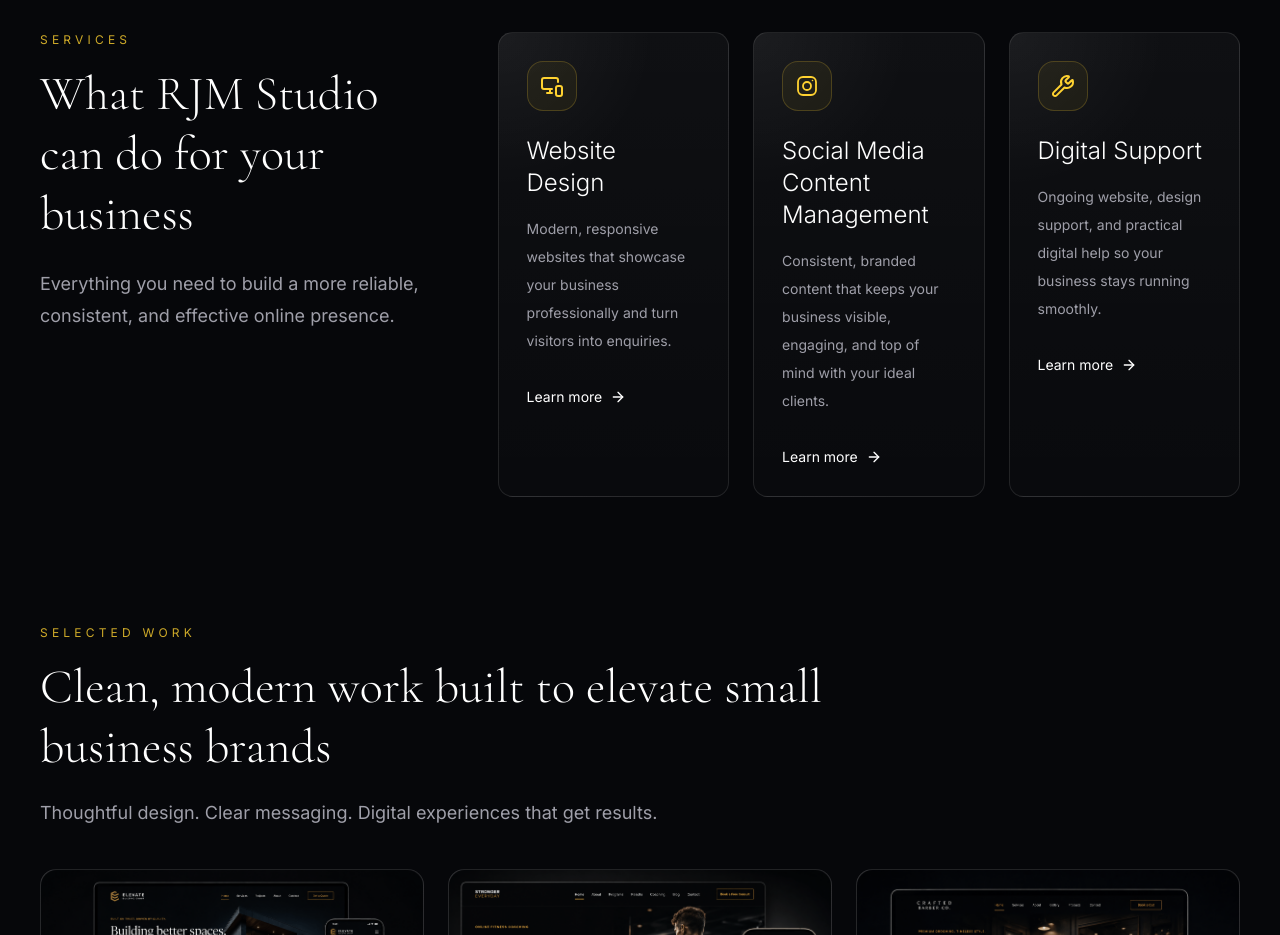
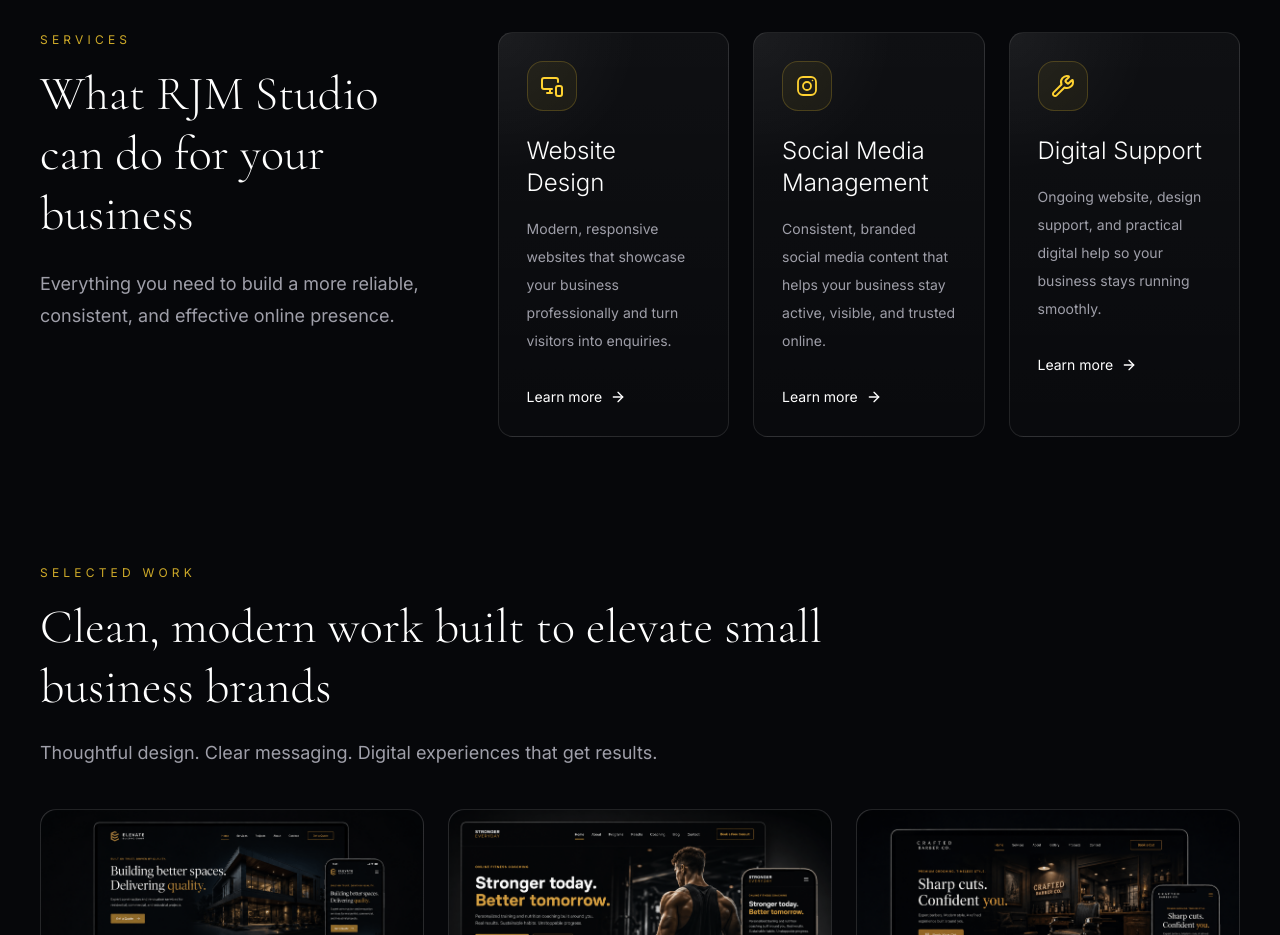
Before and after one commit to Hugo0089/rjm-studio, a React (Vite) app: page / in a window 1280 px wide. Shown: the part 980-1915 px from the top of the page. Built offline with nearby package versions, Linux system fonts and the light colour scheme.

Commit message:
Add Vercel Analytics

```diff
--- a/src/App.tsx
+++ b/src/App.tsx
@@ -1,28 +1,25 @@
-import { BrowserRouter, Routes, Route, useLocation } from "react-router-dom";
+import { BrowserRouter, Routes, Route } from "react-router-dom";
+import { Analytics } from "@vercel/analytics/react";
 import RJMStudioHomepage from "./components/RJMStudioHomepage";
 import RJMStudioServicesPage from "./components/ServicesPage";
 import WorkPage from "./components/WorkPage";
 import ContactPage from "./components/ContactPage";
 import AboutPage from "./components/AboutPage";
 
-function AppRoutes() {
-  const location = useLocation();
-
+export default function App() {
   return (
-    <Routes location={location} key={location.pathname}>
+    <>
+      <BrowserRouter>
+        <Routes>
           <Route path="/" element={<RJMStudioHomepage />} />
           <Route path="/services" element={<RJMStudioServicesPage />} />
           <Route path="/work" element={<WorkPage />} />
           <Route path="/contact" element={<ContactPage />} />
           <Route path="/about" element={<AboutPage />} />
         </Routes>
+      </BrowserRouter>
+
+      <Analytics />
+    </>
   );
 }
-
-export default function App() {
-  return (
-    <BrowserRouter>
-      <AppRoutes />
-    </BrowserRouter>
-  );
-}
--- a/src/components/RJMStudioHomepage.tsx
+++ b/src/components/RJMStudioHomepage.tsx
@@ -72,8 +72,8 @@
   },
   {
     icon: InstagramIcon,
-    title: "Social Media Content Management",
-    copy: "Consistent, branded content that keeps your business visible, engaging, and top of mind with your ideal clients.",
+    title: "Social Media Management",
+    copy: "Consistent, branded social media content that helps your business stay active, visible, and trusted online.",
   },
   {
     icon: Wrench,
@@ -497,7 +497,7 @@
                     to={
                       service.title === "Website Design"
                         ? "/services#website-design"
-                        : service.title === "Social Media Content Management"
+                        : service.title === "Social Media Management"
                           ? "/services#social-media-content"
                           : service.title === "Digital Support"
                             ? "/services#digital-support"
```
Lines whose indentation alone changed are shown as unchanged.
